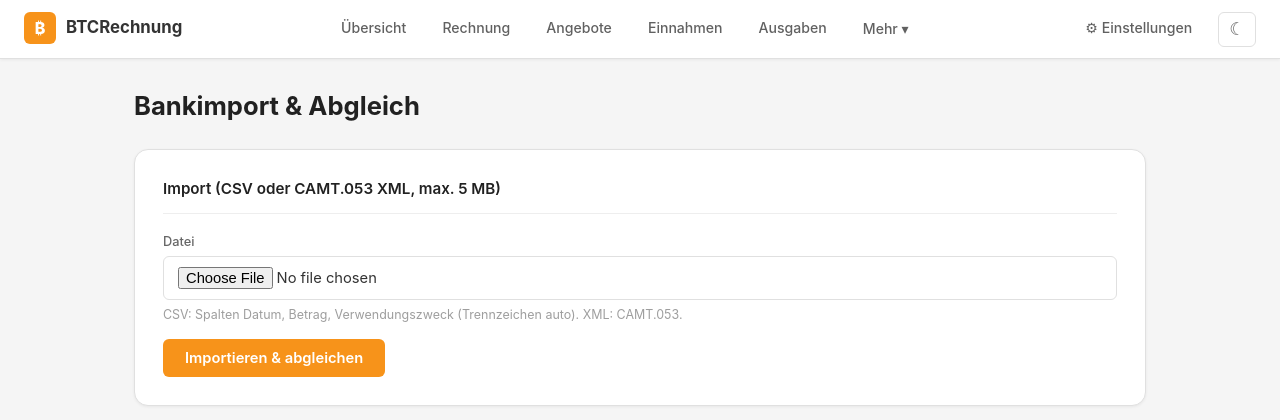
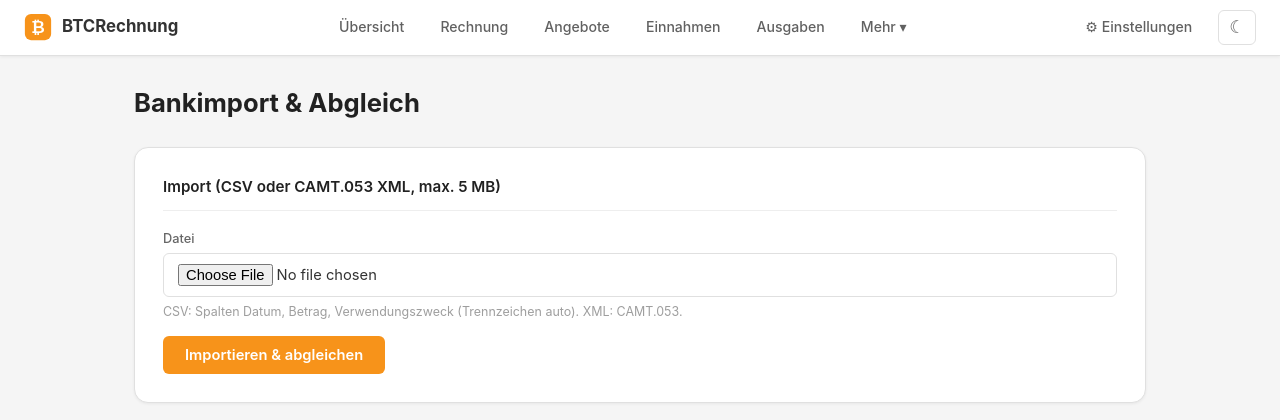
Before and after one commit to papapepaya/btcrechnung, a Python web app: template app/templates/bank.html in a window 1280 px wide. Shown: the top 420 px of the page. Run offline with Jinja, Linux system fonts and the light colour scheme; the template is opened without the code that fills it, so the values that code supplies are empty.

Commit message:
Eckiges Logo uebernommen (App-Brand, Web-Nav), Screenshots einheitlich 240px

```diff
--- a/app/templates/base.html
+++ b/app/templates/base.html
@@ -136,17 +136,10 @@
             white-space: nowrap;
         }
 
-        nav .brand-icon {
-            display: flex;
-            align-items: center;
-            justify-content: center;
-            width: 32px;
-            height: 32px;
-            background: var(--orange);
-            color: #fff;
+        nav .brand img {
+            width: 28px;
+            height: 28px;
             border-radius: var(--radius-sm);
-            font-size: 1rem;
-            font-weight: 800;
         }
 
         nav a {
@@ -582,7 +575,7 @@
 <body>
     <nav>
         <a href="/dashboard" class="brand">
-            <span class="brand-icon">₿</span>
+            <img src="/static/favicon.svg" alt="" width="24" height="24" style="border-radius: 6px;">
             <span>BTCRechnung</span>
         </a>
         <a href="/dashboard" {% if active_page == 'dashboard' %}class="active"{% endif %}>Übersicht</a>
```
